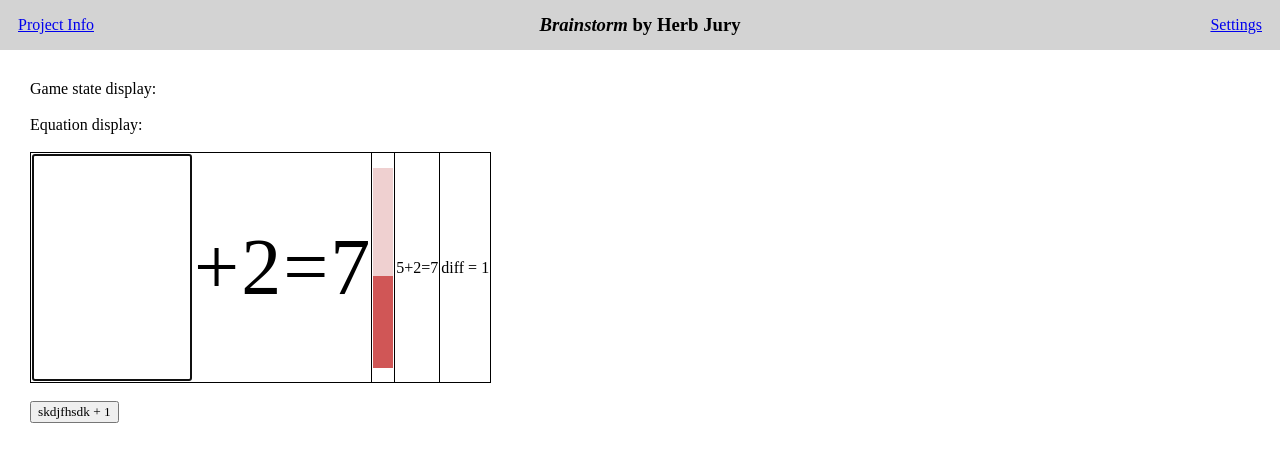
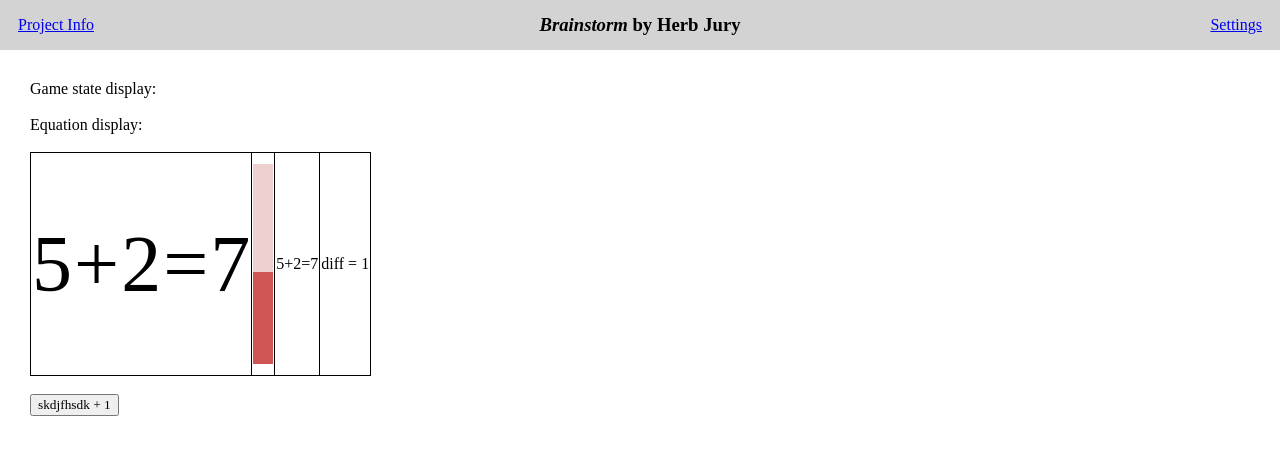
Before and after one commit to MrMugwump/BrainstormComp225, a Next.js app: page / in a window 1280 px wide. Shown: the top 462 px of the page. Built offline with nearby package versions, Linux system fonts and the light colour scheme.

Commit message:
fixed diff bug

```diff
--- a/src/app/equationDisplay.tsx
+++ b/src/app/equationDisplay.tsx
@@ -5,30 +5,31 @@ import TimerModule from "./timer";
 import "./equationDisplayStyle.css"
 import {Generator} from './generator'
 
-export default function EquationDisplay({difficulty}:any){
-    const [generator,setGenerator] = useState(new Generator(0));
-    generator.generateProblem();
+export default function EquationDisplay({setLives}:any){
+    const [generator] = useState(()=>{ // initialize our equation generator class
+        var gen = new Generator(0);
+        gen.generateProblem(); // prevents weird issues where .generateProblem() gets called any time React calls a new render
+        return gen;
+    });
+
     const [eq,setEq] = useState([generator.firstNumber,generator.secondNumber,generator.solution]);
-    //var equation: [firstVar:number, secondVal:number, answer:any] = [generator.firstNumber,generator.secondNumber,generator.solution];
-    const [operation, setOperation] = useState(String(generator.operator));
-    //var operation:String = '+';
+    const [operation, setOperation] = useState(generator.operator);
 
     //const equation: [firstVar:number, secondVal:number, answer:any] = [generator.firstNumber,generator.secondNumber,generator.solution]; // dummy equation for testing
-
     const inputArray = [false,false,false]; //array to set which place to be input, true=input mode
     const [inputVal,setInputVal] = useState(''); //what the player types
     const [location,setLocation] = useState(generateRandomInteger(0,2)); //this variable keeps track of which location is our input now
     const [key, setKey] = useState(0); // this is used to reset the display instantly (no transition time for timer)
-    const [interval,setInterval] = useState(100); //param for timer, not super necessary, will likely get rid of later
-    const [timeLength,setTimeLength] = useState(10000); //param for timer
+    const [interval] = useState(100); //param for timer, not super necessary, will likely get rid of later
+    const [timeLength] = useState(10000); //param for timer
     const [timeEnded,setTimeEnded] = useState(false); //TimerModule has ability to change this, triggers a reset if true
     // const [isCorrect, setIsCorrect] = useState('incorrect'); //debugging thing
-    inputArray[location] = true;
+    useEffect(()=>{inputArray[location] = true;},[])
 
     function generateEquation(){
         var problem:any[] = generator.generateProblem();
         setEq([problem[0],problem[2],problem[3]]);
-        setOperation(String(generator.operator));
+        setOperation(generator.operator);
     }
 
     function resetDisplay(){
@@ -46,9 +47,6 @@ export default function EquationDisplay({difficulty}:any){
             generateEquation();
             resetDisplay();
             //setIsCorrect('correct!');
-        }
-        else{
-            //setIsCorrect('incorrect');
         }
     }, [inputVal]);
 
@@ -93,12 +91,14 @@ function NumberSlot({number, isInput = false, inputVal}:any){
     }
     if (isInput){
         return(
-        <><input className="InputArea"
-            onChange={e=>{onInputChange(e)} /*sends player input to eq. disp.*/}
-            autoFocus={true /*when instantiated, cursor auto selects*/}
-            style={{width: `${width}`}}
-            />
-            </>)
+            <>
+            <input className="InputArea"
+                onChange={e=>{onInputChange(e)} /*sends player input to eq. disp.*/}
+                autoFocus={true /*when instantiated, cursor auto selects*/}
+                style={{width: `${width}`}}
+                />
+            </>
+            )
     }
     return(<><p>{number}</p></>)
 }
```
